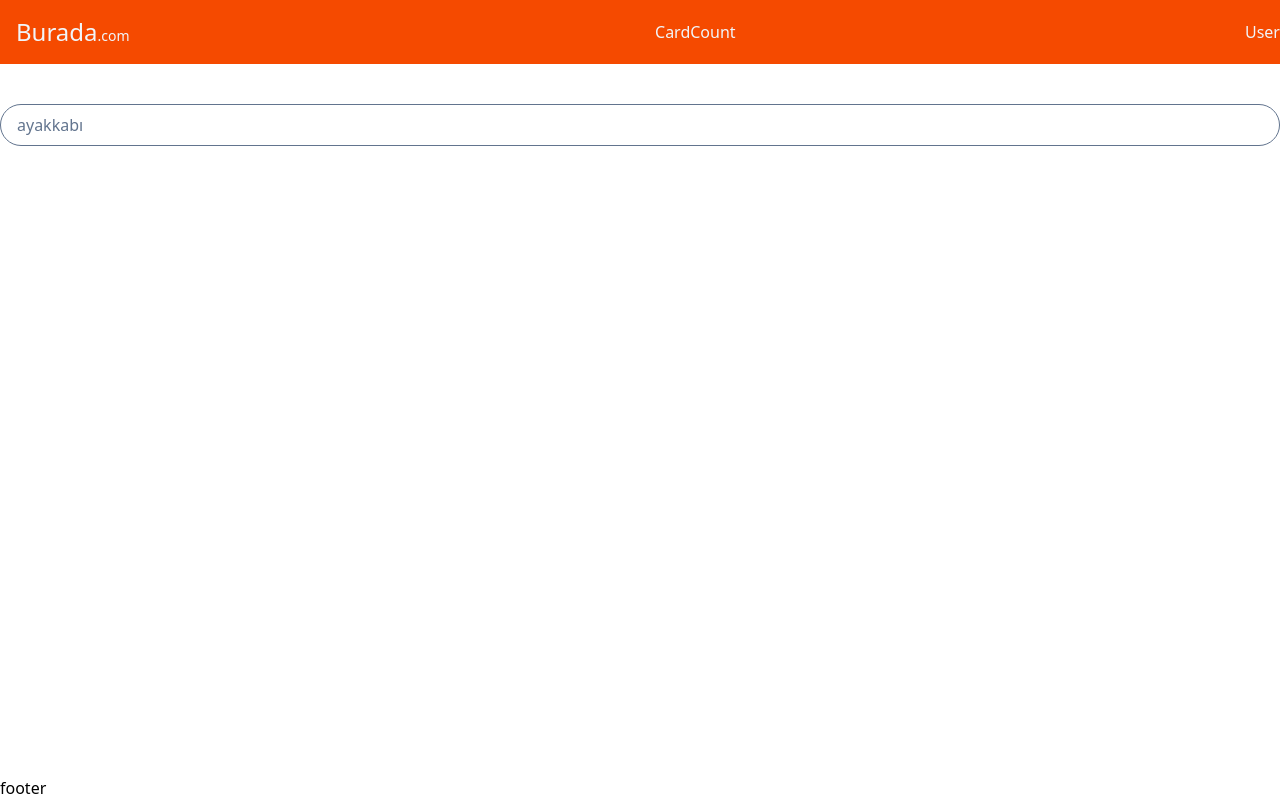
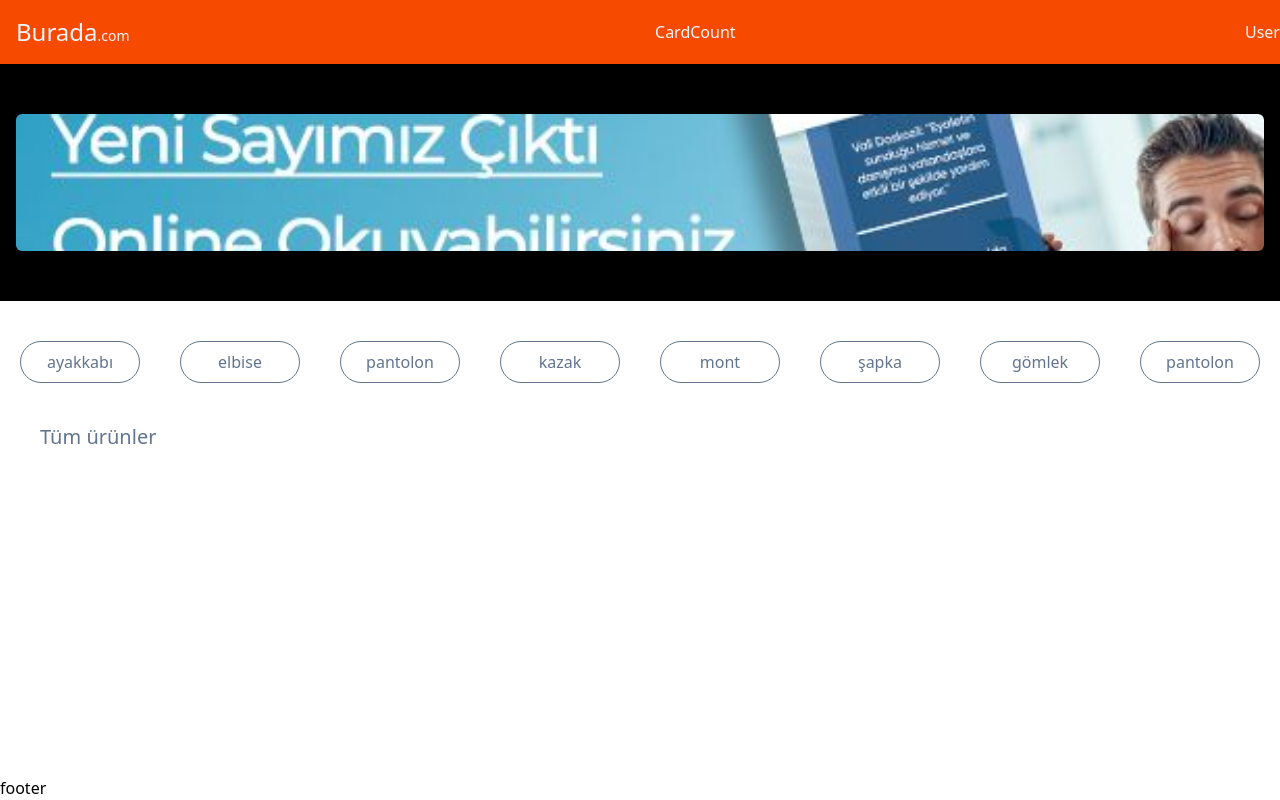
Before and after one commit to SEMAEROL/my-app, a Next.js app: page / in a window 1280 px wide. Built offline with nearby package versions, Linux system fonts and the light colour scheme.

Commit message:
thirdCommit

```diff
--- a/app/page.tsx
+++ b/app/page.tsx
@@ -1,9 +1,14 @@
+import Banner from "@/components/home/Banner";
 import Category from "@/components/home/Category";
+import Products from "@/components/home/Products";
+
 
 export default function Home() {
   return (
    <div>
+    <Banner />
     <Category />
+    <Products />
    </div>
   );
 }
--- /dev/null
+++ b/components/general/Heading.tsx
@@ -0,0 +1,14 @@
+interface HeadingProps{
+    center?: boolean
+    text: string
+}
+
+const Heading: React.FC<HeadingProps> = ({ center, text }) => {
+    return (
+        <div className={`text-slate-500 my-3 md:my-10 px-3 md:px-10 md:text-xl ${center ? "text-center" : "text-start"}`}>
+            {text}
+        </div>
+    )
+}
+
+export default Heading
--- /dev/null
+++ b/components/home/Banner.tsx
@@ -0,0 +1,20 @@
+import Image from "next/image";
+
+const Banner = () => {
+    return (
+        <div className="h-[237px] px-4 bg-black flex items-center justify-center">
+            <div className="relative h-[137px] relative w-full">
+                <Image
+                    src="/reklam.jpg"
+                    alt="Reklam"
+                    fill
+                    priority
+                    sizes="100vw"
+                    className="object-cover rounded-md"
+                />
+            </div>
+        </div>
+    );
+};
+
+export default Banner;
--- a/components/home/Category.tsx
+++ b/components/home/Category.tsx
@@ -3,12 +3,19 @@
 export default function Category() {
    const categoryList = [
       { name: "ayakkabı" },
+      { name: "elbise" },
+      { name: "pantolon" },
+      { name: "kazak" },
+      { name: "mont" },
+      { name: "şapka" },
+      { name: "gömlek" },
+      { name: "pantolon" },
    ];
    return (
-     <div className="flex items-center justify-center gap-3 md:gap-10 my-5 md:my-10 overflow-x-auto">
+     <div className="flex items-center justify-center md:px-10  gap-3 md:gap-10 my-5 md:my-10 overflow-x-auto">
         {
             categoryList.map((category, index) => (
-            <div className="border text-slate-500 rounded-full min-w-[120px] flex flex-1 px-4 py-2" key={index}>{category.name}</div>
+            <div className="border text-slate-500 rounded-full min-w-[120px] flex items-center justify-center cursor-pointer px-4 py-2 text-center" key={index}>{category.name}</div>
              ))
         }
      </div>
--- /dev/null
+++ b/components/home/Products.tsx
@@ -0,0 +1,11 @@
+import Heading from "../general/Heading"
+
+const Products = () => {
+    return (
+      <div>
+        <Heading text="Tüm ürünler"/>
+      </div>
+    )
+  }
+
+  export default Products
--- /dev/null
+++ b/utils/products.ts
@@ -0,0 +1,66 @@
+export const products = [
+    {
+      id: "64a6554291be873a351e9b",
+      name: "iPhone 14",
+      description: "Short description",
+      price: 1299,
+      brand: "apple",
+      category: "Phone",
+      inStock: true,
+      reviews: []
+    },
+    {
+      id: "64a4eb389000d44bb5628a",
+      name: "Logitech MX",
+      description: "PERFECT STROKE KEYS - Spherically-dished keys match the shape of your fingertips, offering satisfying feedback.",
+      price: 102.99,
+      brand: "logitech",
+      category: "Accesories",
+      inStock: true,
+      reviews: [
+        {
+          id: "64a5a615b8470c6e06959ee",
+          userId: "64a75f1b63ad491745e66e1e",
+          productId: "64a4eb389000d44bb5628a"
+        }
+      ]
+    },
+    {
+      id: "64b1234567890abcdef12345",
+      name: "Samsung Galaxy S22",
+      description: "Powerful performance with sleek design.",
+      price: 999.99,
+      brand: "Samsung",
+      category: "Phone",
+      inStock: true,
+      reviews: []
+    },
+    {
+      id: "64b234567890abcdef123456",
+      name: "Sony WH-1000XM5",
+      description: "Industry-leading noise canceling headphones.",
+      price: 349.99,
+      brand: "Sony",
+      category: "Accessories",
+      inStock: false,
+      reviews: [
+        {
+          id: "64c34567890abcdef1234567",
+          userId: "64c9876543210fedcba65432",
+          productId: "64b234567890abcdef123456",
+          comment: "Amazing sound quality!",
+          rating: 5
+        }
+      ]
+    },
+    {
+      id: "64b34567890abcdef1234567",
+      name: "Dell XPS 13",
+      description: "Compact and powerful ultrabook.",
+      price: 1399.0,
+      brand: "Dell",
+      category: "Laptop",
+      inStock: true,
+      reviews: []
+    }
+  ];
```
Also changed, not shown: public/reklam.jpg (added).
